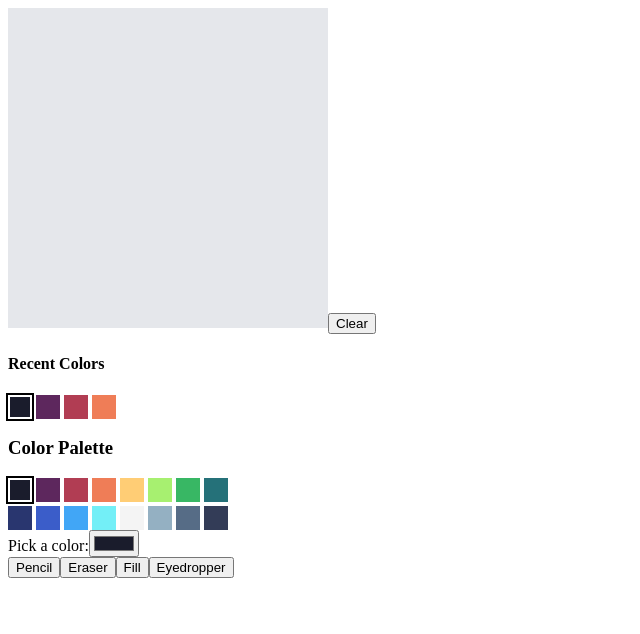
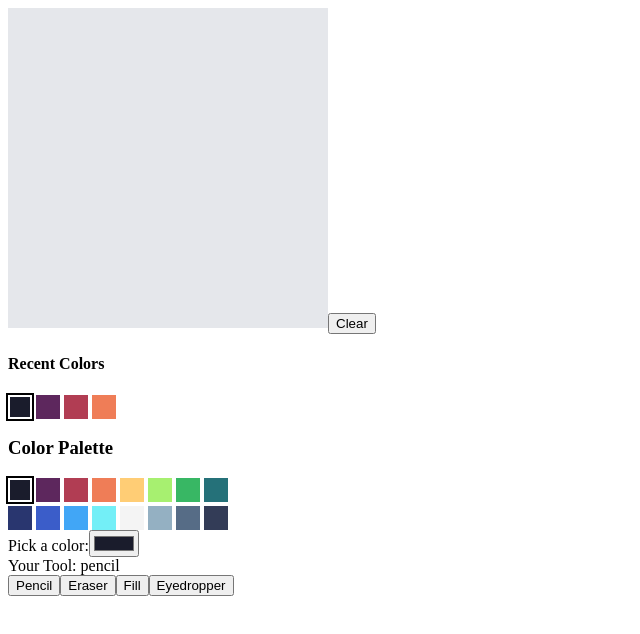
Before and after one commit to Tretaq/taint, a React (Vite) app: page / in a window 1280 px wide. Shown: the top 634 px of the page, without its empty margins (0-640 px from the left). Built offline with nearby package versions, Linux system fonts and the light colour scheme.

Commit message:
added little sign to see what are u using rn

```diff
--- a/src/components/Toolbar.tsx
+++ b/src/components/Toolbar.tsx
@@ -21,6 +21,7 @@ const TOOlS: ToolConfig[] = [
 export const Toolbar: React.FC<ToolbarProps> = ({ activeTool, onSelect }) => {
     return (
         <div className="toolbar" role="toolbar" aria-labelledby={"Drawing tools"}>
+            <div>Your Tool: {activeTool}</div>
             { TOOlS.map((tool) => {
                 const isActive = activeTool === tool.id;
                 return (
```
